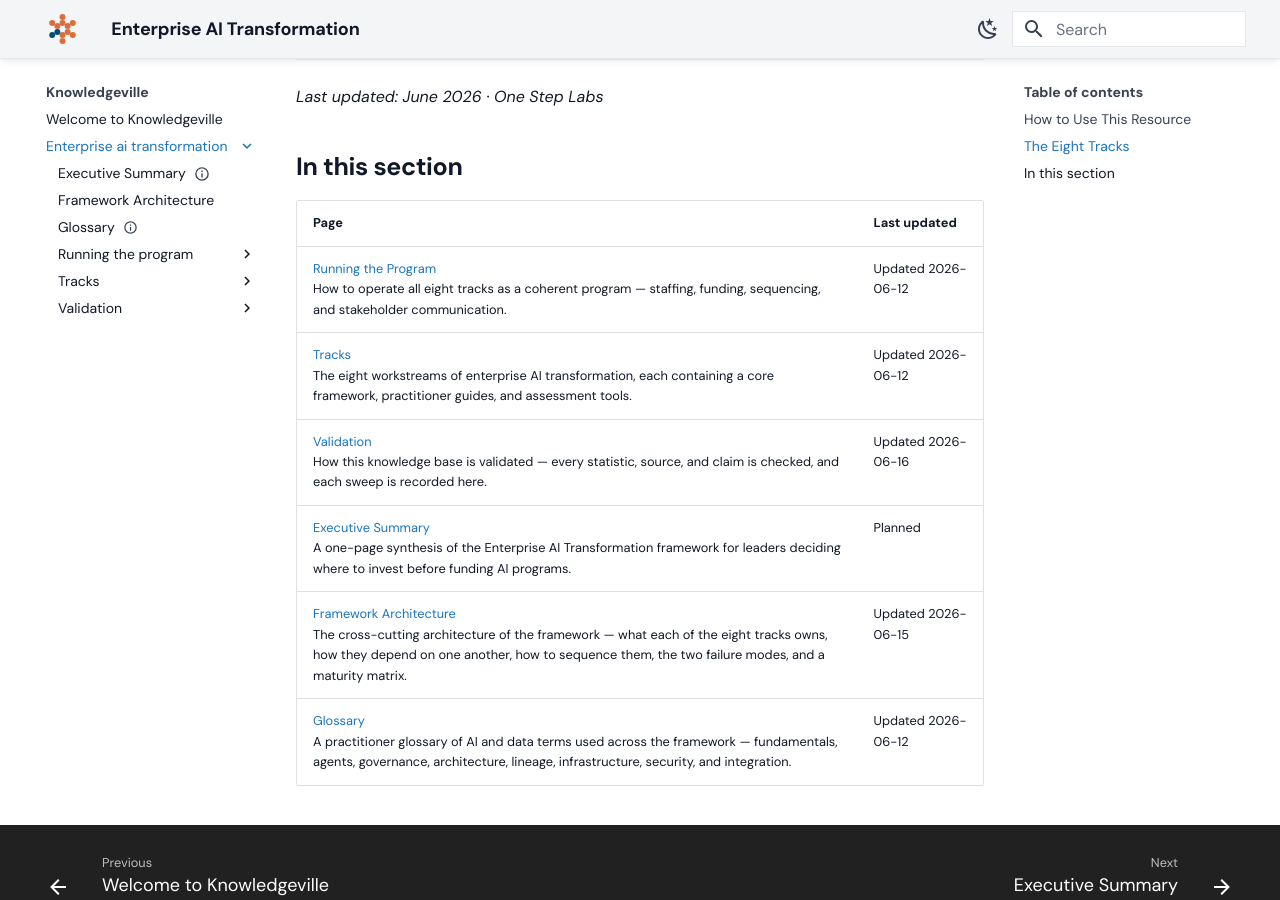
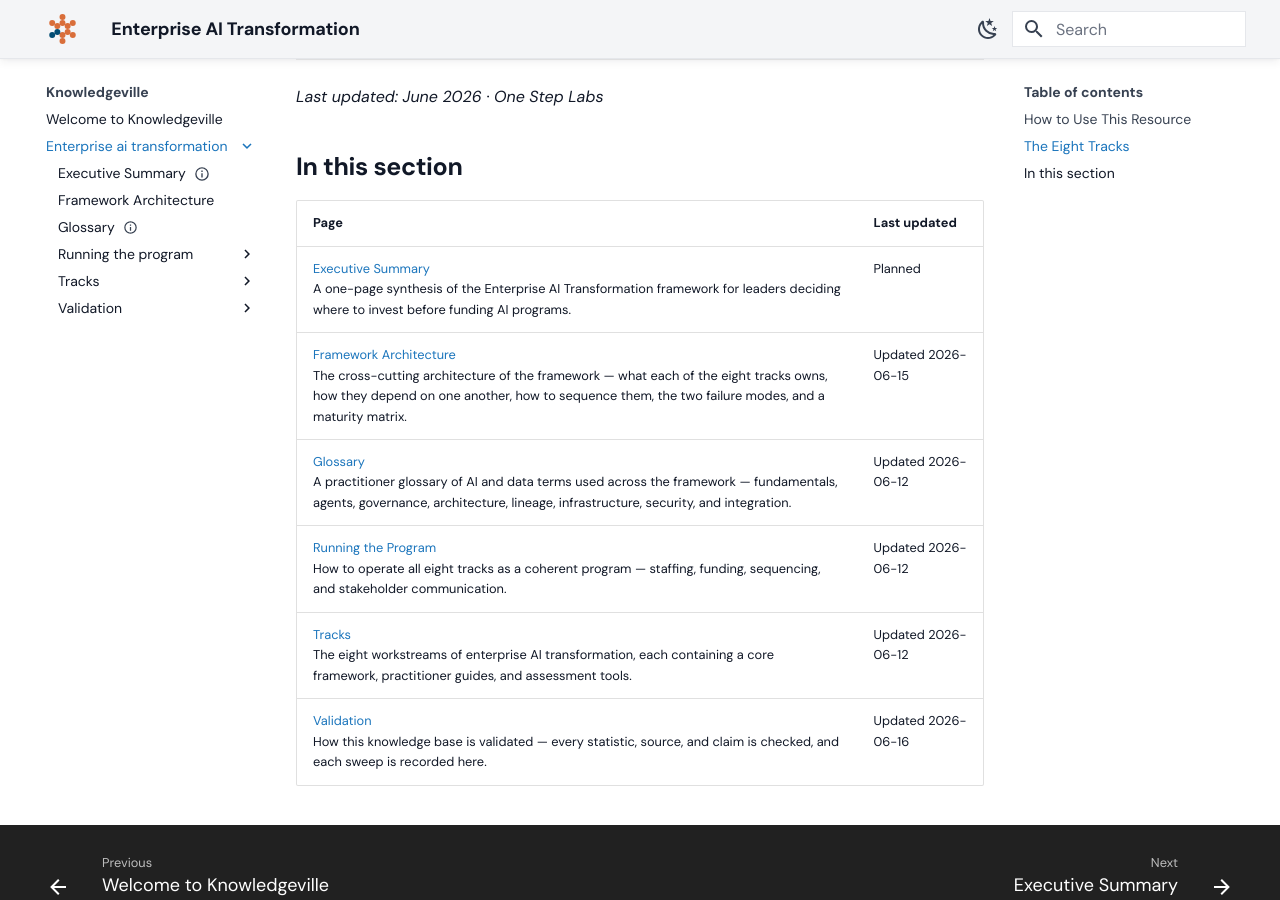
Before and after one commit to grandaha/knowledgeville, an MkDocs documentation site: the page built from published/enterprise-ai-transformation/index.md, in a window 1280 px wide and 900 px high, scrolled down 1486 px. Built offline with MkDocs 1.6.1 and Material for MkDocs 9.7.7, drawn with Linux system fonts in a browser that asks for light colours; some web fonts are replaced.

```diff
--- a/published/enterprise-ai-transformation/index.md
+++ b/published/enterprise-ai-transformation/index.md
@@ -43,9 +43,9 @@ It's written for the people accountable for making AI actually work inside an or
 
 | Page | Last updated |
 | --- | --- |
+| [Executive Summary](executive-summary.md)<br>A one-page synthesis of the Enterprise AI Transformation framework for leaders deciding where to invest before funding AI programs. | Planned |
+| [Framework Architecture](framework-architecture.md)<br>The cross-cutting architecture of the framework — what each of the eight tracks owns, how they depend on one another, how to sequence them, the two failure modes, and a maturity matrix. | Updated 2026-06-15 |
+| [Glossary](glossary.md)<br>A practitioner glossary of AI and data terms used across the framework — fundamentals, agents, governance, architecture, lineage, infrastructure, security, and integration. | Updated 2026-06-12 |
 | [Running the Program](running-the-program/)<br>How to operate all eight tracks as a coherent program — staffing, funding, sequencing, and stakeholder communication. | Updated 2026-06-12 |
 | [Tracks](tracks/)<br>The eight workstreams of enterprise AI transformation, each containing a core framework, practitioner guides, and assessment tools. | Updated 2026-06-12 |
 | [Validation](validation/)<br>How this knowledge base is validated — every statistic, source, and claim is checked, and each sweep is recorded here. | Updated 2026-06-16 |
-| [Executive Summary](executive-summary.md)<br>A one-page synthesis of the Enterprise AI Transformation framework for leaders deciding where to invest before funding AI programs. | Planned |
-| [Framework Architecture](framework-architecture.md)<br>The cross-cutting architecture of the framework — what each of the eight tracks owns, how they depend on one another, how to sequence them, the two failure modes, and a maturity matrix. | Updated 2026-06-15 |
-| [Glossary](glossary.md)<br>A practitioner glossary of AI and data terms used across the framework — fundamentals, agents, governance, architecture, lineage, infrastructure, security, and integration. | Updated 2026-06-12 |
```
Also changed, not shown: published/enterprise-ai-transformation/tracks/03-data-readiness/index.md (+1 -1 lines).
